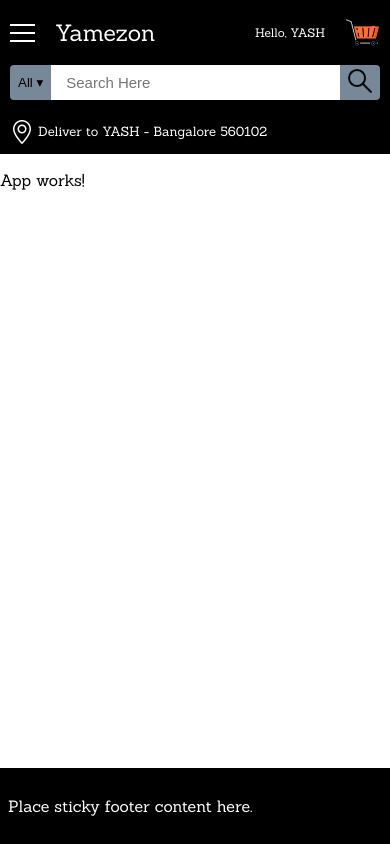
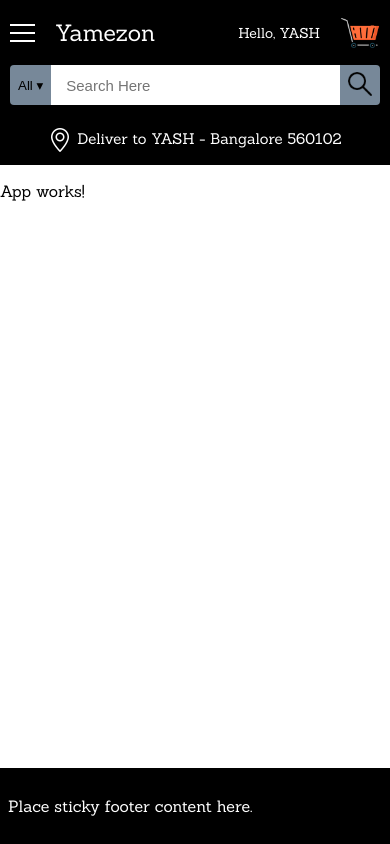
Before and after one commit to malviyayash18/Yamezon, an Angular app in the folder FrontEnd/: page / in a window 390 px wide. Built offline with nearby package versions, Linux system fonts and the light colour scheme.

Commit message:
navbar completed

```diff
--- a/FrontEnd/src/app/nav-bar/nav-bar.component.scss
+++ b/FrontEnd/src/app/nav-bar/nav-bar.component.scss
@@ -21,11 +21,11 @@ input:focus {
 }
 
 .location-text {
-  font-size: 13px;
+  font-size: 15px;
 }
 
 .location {
-  padding: 5px;
+  padding: 8px;
 }
 
 #location-pin {
@@ -96,7 +96,7 @@ input:focus {
 }
 
 #category-button {
-  height: 35px;
+  height: 40px;
   background-color: lightslategray;
   border-top-left-radius: 4px;
   border-bottom-left-radius: 4px;
@@ -104,7 +104,7 @@ input:focus {
 
 #search-button {
   padding: 0 8px;
-  height: 35px;
+  height: 40px;
   background-color: lightslategray;
   border-top-right-radius: 4px;
   border-bottom-right-radius: 4px;
@@ -118,7 +118,7 @@ input:focus {
 }
 
 #search-input {
-  height: 35px;
+  height: 40px;
   width: 100%;
 }
 
@@ -131,7 +131,7 @@ input:focus {
 }
 
 .upper {
-  font-size: 12px;
+  font-size: 14px;
 }
 
 .lower {
@@ -139,8 +139,9 @@ input:focus {
 }
 
 #cart-icon {
-  width: 35px;
+  width: 40px;
 }
+
 
 #menu-icon {
   width: 25px;
@@ -209,6 +210,10 @@ input:focus {
 }
 
 @media (max-width: 576px) {
+  .location {
+    margin: auto;
+  }
+
   .greeting {
     order: 3;
   }
@@ -244,6 +249,10 @@ input:focus {
 }
 
 @media (max-width: 768px) {
+  .location {
+    margin: auto;
+  }
+
   .greeting {
     order: 3;
   }
```
Also changed, not shown: FrontEnd/src/app/nav-bar/nav-bar.component.html (+1 -6 lines).
